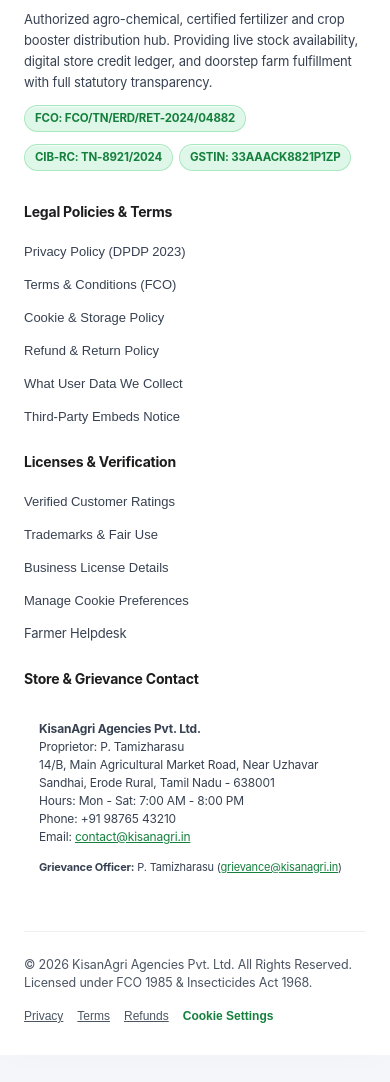
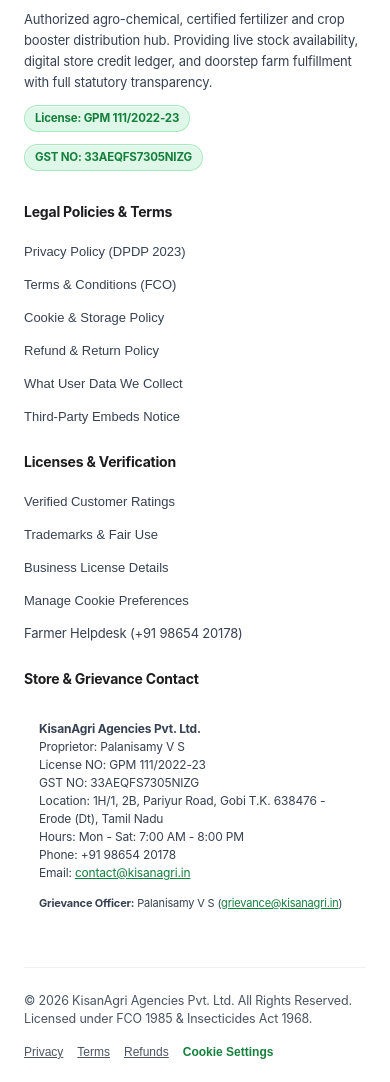
Before and after one commit to Tamizharasu558/AgriAgencies, a plain HTML site: page index.html in a window 390 px wide. Shown: the part 5158-6240 px from the top of the page. Before the commit the page ends 6213 px from the top, so only its background shows below. Drawn offline with Linux system fonts and the light colour scheme.

Commit message:
feat(compliance): update statutory business credentials, GSTIN, License NO, Proprietor, Location and Phone

```diff
--- a/index.html
+++ b/index.html
@@ -60,7 +60,7 @@
   }
   </script>
 
-  <link rel="stylesheet" href="css/styles.css?v=detail-img-fix-26.0">
+  <link rel="stylesheet" href="css/styles.css?v=business-credentials-27.0">
   <!-- System-Theme Default Dark Mode Script (runs before body renders to avoid flash) -->
   <script>
     (function () {
@@ -970,10 +970,8 @@
               stock availability, digital credit ledger management, and reliable farm deliveries.
             </p>
             <div style="display: flex; flex-wrap: wrap; gap: 6px; margin-top: 12px;">
-              <span class="license-badge-pill" title="Fertilizer Control Order License">FCO:
-                FCO/TN/ERD/RET-2024/04882</span>
-              <span class="license-badge-pill" title="Pesticides Retail License">CIB-RC: TN-8921/2024</span>
-              <span class="license-badge-pill" title="Goods and Services Tax">GSTIN: 33AAACK8821P1ZP</span>
+              <span class="license-badge-pill" title="Store License">License: GPM 111/2022-23</span>
+              <span class="license-badge-pill" title="Goods and Services Tax">GST NO: 33AEQFS7305NIZG</span>
             </div>
           </div>
 
@@ -999,7 +997,7 @@
               <li><button type="button" onclick="openPolicyModal('copyright')">Trademarks & Fair Use</button></li>
               <li><button type="button" onclick="openPolicyModal('reviews')">Business License Details</button></li>
               <li><button type="button" onclick="showCookieSettings()">Manage Cookie Preferences</button></li>
-              <li><a href="tel:+919876543210">Farmer Helpdesk</a></li>
+              <li><a href="tel:+919865420178">Farmer Helpdesk (+91 98654 20178)</a></li>
             </ul>
           </div>
 
@@ -1008,15 +1006,17 @@
             <h4 id="footerContactHeader">Store & Grievance</h4>
             <div class="license-info-card">
               <strong>KisanAgri Agencies Pvt. Ltd.</strong><br>
-              Proprietor: P. Tamizharasu<br>
-              14/B, Main Agricultural Market Road, Near Uzhavar Sandhai, Erode Rural, Tamil Nadu - 638001<br>
+              Proprietor: Palanisamy V S<br>
+              License NO: GPM 111/2022-23<br>
+              GST NO: 33AEQFS7305NIZG<br>
+              Location: 1H/1, 2B, Pariyur Road, Gobi T.K. 638476 - Erode (Dt), Tamil Nadu<br>
               Hours: Mon - Sat: 7:00 AM - 8:00 PM<br>
-              Phone: +91 98765 43210<br>
+              Phone: +91 98654 20178<br>
               Email: <a href="mailto:contact@kisanagri.in"
                 style="color: var(--primary-color);">contact@kisanagri.in</a><br>
               <div
                 style="margin-top: 6px; padding-top: 6px; border-top: 1px dashed var(--border-color); font-size: 11px;">
-                <strong>Grievance Officer:</strong> P. Tamizharasu (<a href="mailto:grievance@kisanagri.in"
+                <strong>Grievance Officer:</strong> Palanisamy V S (<a href="mailto:grievance@kisanagri.in"
                   style="color: var(--primary-color);">grievance@kisanagri.in</a>)
               </div>
             </div>
@@ -1572,8 +1572,8 @@
   </div>
 
   <!-- Scripts -->
-  <script src="js/data.js?v=detail-img-fix-26.0"></script>
-  <script src="js/app.js?v=detail-img-fix-26.0"></script>
+  <script src="js/data.js?v=business-credentials-27.0"></script>
+  <script src="js/app.js?v=business-credentials-27.0"></script>
   <script>
     // ── Instant 0ms Theme Switcher ─────────────────────────────────────────────
     let lastThemeToggleTime = 0;
--- a/js/data.js
+++ b/js/data.js
@@ -610,16 +610,17 @@ const initialNotifications = [
 const businessDetails = {
   legalName: "KisanAgri Agencies Pvt. Ltd.",
   tradeName: "KisanAgri Hub & Input Center",
-  proprietor: "P. Tamizharasu",
-  fcoLicense: "FCO/TN/ERD/RET-2024/04882",
-  cibrcLicense: "CIB-RC/INSECT/TN-8921/2024",
-  seedLicense: "SDL/ERD/2024/1104",
-  gstin: "33AAACK8821P1ZP",
-  address: "14/B, Main Agricultural Market Road, Near Uzhavar Sandhai, Erode Rural, Tamil Nadu - 638001, India",
+  proprietor: "Palanisamy V S",
+  licenseNo: "GPM 111/2022-23",
+  fcoLicense: "GPM 111/2022-23",
+  cibrcLicense: "GPM 111/2022-23",
+  seedLicense: "GPM 111/2022-23",
+  gstin: "33AEQFS7305NIZG",
+  address: "1H/1, 2B, Pariyur Road, Gobi T.K. 638476 - Erode (Dt), Tamil Nadu, India",
   hours: "Monday – Saturday: 7:00 AM – 8:00 PM | Sunday: 7:00 AM – 1:00 PM (IST)",
-  phone: "+91 98765 43210",
+  phone: "+91 98654 20178",
   email: "contact@kisanagri.in",
-  grievanceOfficer: "P. Tamizharasu (Authorized Nodal & Grievance Officer)",
+  grievanceOfficer: "Palanisamy V S (Proprietor & Grievance Officer)",
   grievanceEmail: "grievance@kisanagri.in"
 };
 
@@ -945,12 +946,10 @@ const policyDocuments = {
       <div class="license-info-card">
         <strong>Legal Enterprise Name:</strong> ${businessDetails.legalName}<br>
         <strong>Commercial Brand:</strong> ${businessDetails.tradeName}<br>
-        <strong>Authorized Dealer / Proprietor:</strong> ${businessDetails.proprietor}<br>
-        <strong>Fertilizer Retail License (FCO 1985):</strong> <span class="license-badge-pill">${businessDetails.fcoLicense}</span><br>
-        <strong>Pesticide Retail License (CIB&RC 1968):</strong> <span class="license-badge-pill">${businessDetails.cibrcLicense}</span><br>
-        <strong>Seeds Distribution License:</strong> <span class="license-badge-pill">${businessDetails.seedLicense}</span><br>
-        <strong>Goods & Services Tax (GSTIN):</strong> <strong>${businessDetails.gstin}</strong><br>
-        <strong>Registered Physical Retail Store:</strong> ${businessDetails.address}<br>
+        <strong>Proprietor:</strong> ${businessDetails.proprietor}<br>
+        <strong>License NO:</strong> <span class="license-badge-pill">${businessDetails.licenseNo}</span><br>
+        <strong>Goods & Services Tax (GST NO / GSTIN):</strong> <strong>${businessDetails.gstin}</strong><br>
+        <strong>Location / Store Address:</strong> ${businessDetails.address}<br>
         <strong>Customer Helpdesk & Order Helpline:</strong> ${businessDetails.phone} | <a href="mailto:${businessDetails.email}">${businessDetails.email}</a><br>
         <strong>Store Working Hours:</strong> ${businessDetails.hours}
       </div>
--- a/sw.js
+++ b/sw.js
@@ -1,5 +1,5 @@
 // KisanAgri Hub Service Worker (PWA & Offline First)
-const CACHE_NAME = 'kisanagri-cache-v2.6';
+const CACHE_NAME = 'kisanagri-cache-v2.7';
 const STATIC_ASSETS = [
   './',
   './index.html',
```
